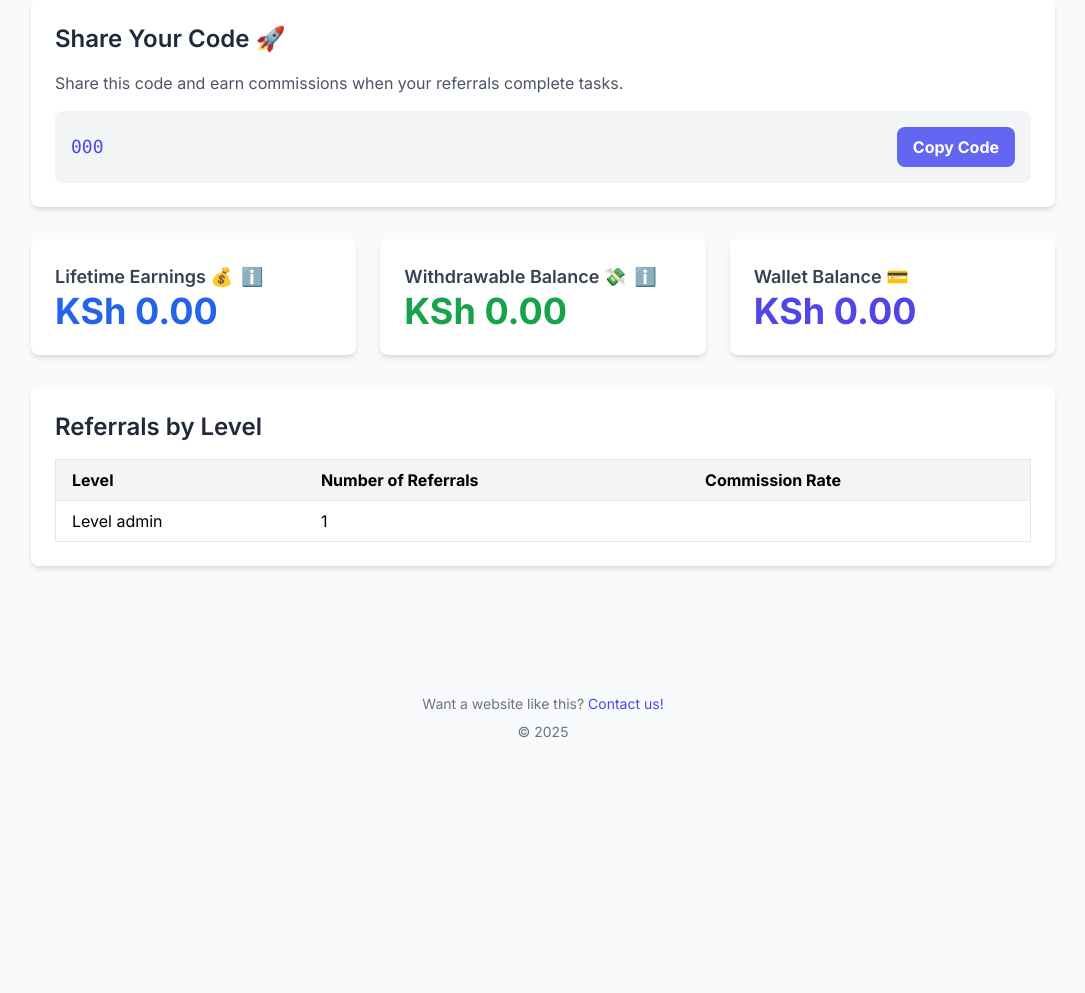
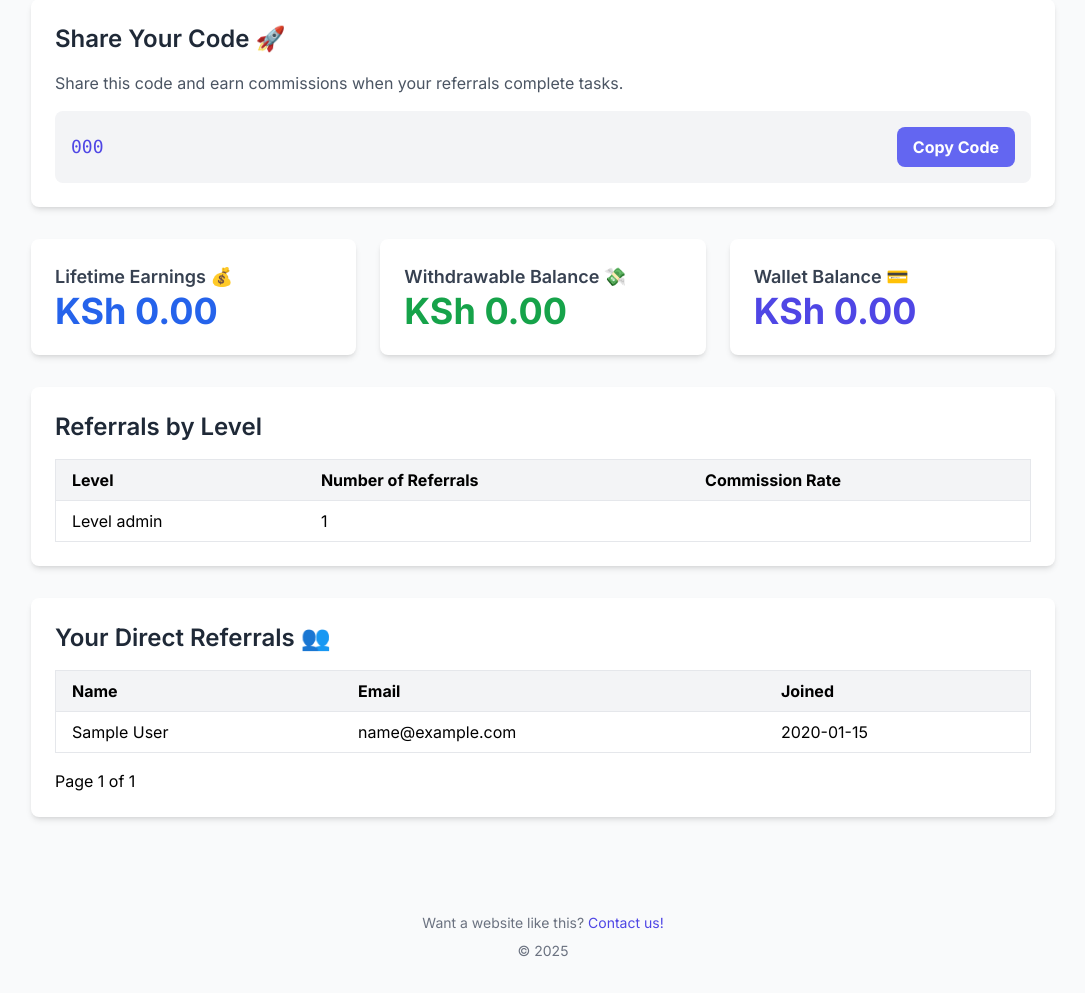
Before and after one commit to paulphysics/humanizeyouressay, a Flask app: template templates/referrals.html in a window 1280 px wide. Shown: the part 213-1206 px from the top of the page, without its empty margins (97-1182 px from the left). Before the commit the page ends 951 px from the top, so only its background shows below. Run offline with Flask 3, Linux system fonts and the light colour scheme; tables that the repository leaves empty hold one stand-in row (values such as "Sample post"); the template is opened without the code that fills it: values that come from a table or form of the project are taken from there, most other values are stand-ins (such as "Sample title", 1, 10 or a date in 2020); parts of the project's set-up code (start-up, migrations or seed data) failed here and were passed over; some libraries are stand-ins or nearby versions.

Commit message:
Update referrals.html

```diff
--- a/templates/referrals.html
+++ b/templates/referrals.html
@@ -36,32 +36,24 @@
 
         <!-- Stats Section -->
         <div class="grid grid-cols-1 md:grid-cols-3 gap-6 mb-8">
-
-            <!-- Lifetime Earnings -->
             <div class="bg-white p-6 rounded-lg shadow-md relative group">
                 <h3 class="text-lg font-semibold text-gray-700 flex items-center">
                     Lifetime Earnings 💰
-                    <span class="ml-2 cursor-pointer text-gray-400"
-                          title="All referral commissions and signup bonuses earned since you joined. Not all may be withdrawable.">ℹ️</span>
                 </h3>
                 <p class="text-4xl font-bold text-blue-600">
                     KSh {{ "%.2f"|format(lifetime_earnings) }}
                 </p>
             </div>
 
-            <!-- Withdrawable Balance -->
             <div class="bg-white p-6 rounded-lg shadow-md relative group">
                 <h3 class="text-lg font-semibold text-gray-700 flex items-center">
                     Withdrawable Balance 💸
-                    <span class="ml-2 cursor-pointer text-gray-400"
-                          title="Only referral commissions available for withdrawal.">ℹ️</span>
                 </h3>
                 <p class="text-4xl font-bold text-green-600">
                     KSh {{ "%.2f"|format(withdrawable_balance) }}
                 </p>
             </div>
 
-            <!-- Wallet Balance -->
             <div class="bg-white p-6 rounded-lg shadow-md relative group">
                 <h3 class="text-lg font-semibold text-gray-700 flex items-center">
                     Wallet Balance 💳
@@ -104,6 +96,52 @@
             </div>
         </div>
 
+        <!-- Direct Referrals List -->
+        <div class="bg-white p-6 rounded-lg shadow-md">
+            <h2 class="text-2xl font-semibold text-gray-800 mb-4">Your Direct Referrals 👥</h2>
+            {% if referrals.items %}
+            <div class="overflow-x-auto">
+                <table class="min-w-full bg-white border rounded-lg">
+                    <thead class="bg-gray-100">
+                        <tr>
+                            <th class="py-2 px-4 border-b text-left">Name</th>
+                            <th class="py-2 px-4 border-b text-left">Email</th>
+                            <th class="py-2 px-4 border-b text-left">Joined</th>
+                        </tr>
+                    </thead>
+                    <tbody>
+                        {% for r in referrals.items %}
+                        <tr class="hover:bg-gray-50">
+                            <td class="py-2 px-4 border-b">{{ r.name or "N/A" }}</td>
+                            <td class="py-2 px-4 border-b">{{ r.email }}</td>
+                            <td class="py-2 px-4 border-b">{{ r.created_at.strftime('%Y-%m-%d') if r.created_at else "N/A" }}</td>
+                        </tr>
+                        {% endfor %}
+                    </tbody>
+                </table>
+            </div>
+
+            <!-- Pagination controls -->
+            <div class="flex justify-between items-center mt-4">
+                <div>
+                    Page {{ referrals.page }} of {{ referrals.pages }}
+                </div>
+                <div class="space-x-2">
+                    {% if referrals.has_prev %}
+                    <a href="{{ url_for('main.referrals_page', page=referrals.prev_num) }}"
+                       class="px-4 py-2 bg-gray-200 rounded hover:bg-gray-300">Previous</a>
+                    {% endif %}
+                    {% if referrals.has_next %}
+                    <a href="{{ url_for('main.referrals_page', page=referrals.next_num) }}"
+                       class="px-4 py-2 bg-gray-200 rounded hover:bg-gray-300">Next</a>
+                    {% endif %}
+                </div>
+            </div>
+            {% else %}
+            <p class="text-gray-600">You haven’t referred anyone yet.</p>
+            {% endif %}
+        </div>
+
     </div>
 </main>
 
```
